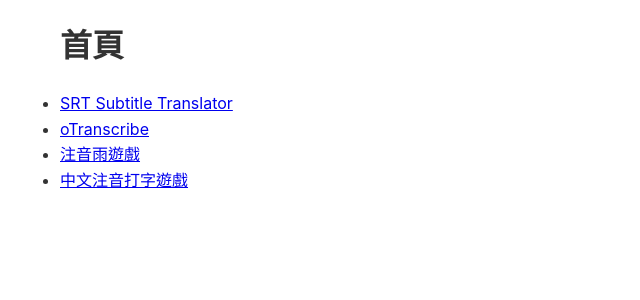
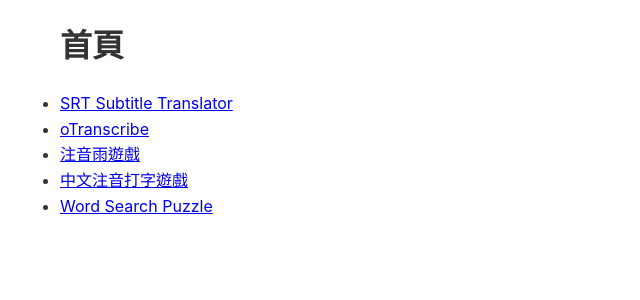
Before and after one commit to mhbai/mhbai.github.io, a Jekyll site: the page built from index.md, in a window 1280 px wide. Shown: the top 300 px of the page, without its empty margins (0-640 px from the left). Built offline with Jekyll 4.4.1, drawn with Linux system fonts in a browser that asks for light colours.

```diff
--- a/index.md
+++ b/index.md
@@ -7,3 +7,4 @@ title: 首頁
 - [oTranscribe](https://mhbai.github.io/oTranscribe/)
 - [注音雨遊戲](https://mhbai.github.io/zhuyin-rain/)
 - [中文注音打字遊戲](https://mhbai.github.io/zhuyin2/)
+- [Word Search Puzzle](https://mhbai.github.io/word_search/)
```
